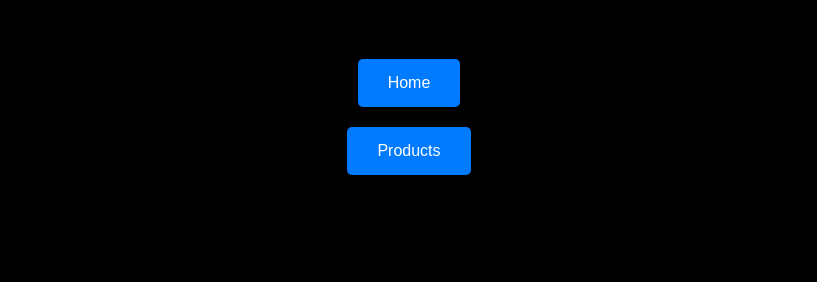
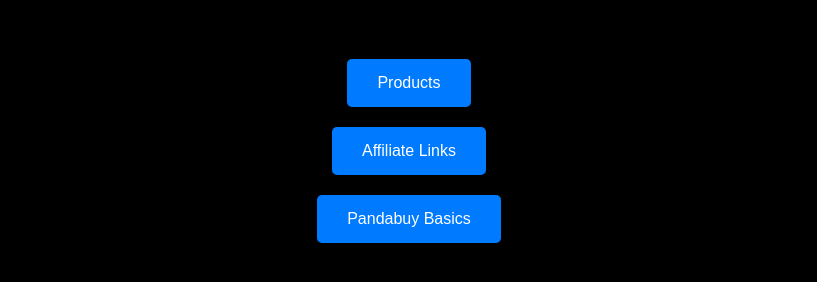
Before and after one commit to WalkerPX/WalkerPX.github.io, a plain HTML site: page index.html in a window 1280 px wide. Shown: the part 208-490 px from the top of the page, without its empty margins (231-1048 px from the left). Drawn offline with Linux system fonts and the light colour scheme.

Commit message:
Update index.html

```diff
--- a/index.html
+++ b/index.html
@@ -84,10 +84,12 @@
   <h1>Welcome to the Oro Spreadsheet</h1>
 
   <div class="buttonContainer">
-    <!-- Home button linking to the home page -->
-    <button onclick="location.href='index.html'">Home</button>
     <!-- Products button linking to the products page -->
     <button onclick="location.href='products.html'">Products</button>
+    <!-- Affiliate Links button linking to the affiliate-links page -->
+    <button onclick="location.href='affiliate-links.html'">Affiliate Links</button>
+    <!-- New button for PandabuyBasics link -->
+    <button onclick="location.href='https://WalkerPX.github.io/PandabuyBasics.html'">Pandabuy Basics</button>
     <!-- Add other buttons here -->
   </div>
 
```
